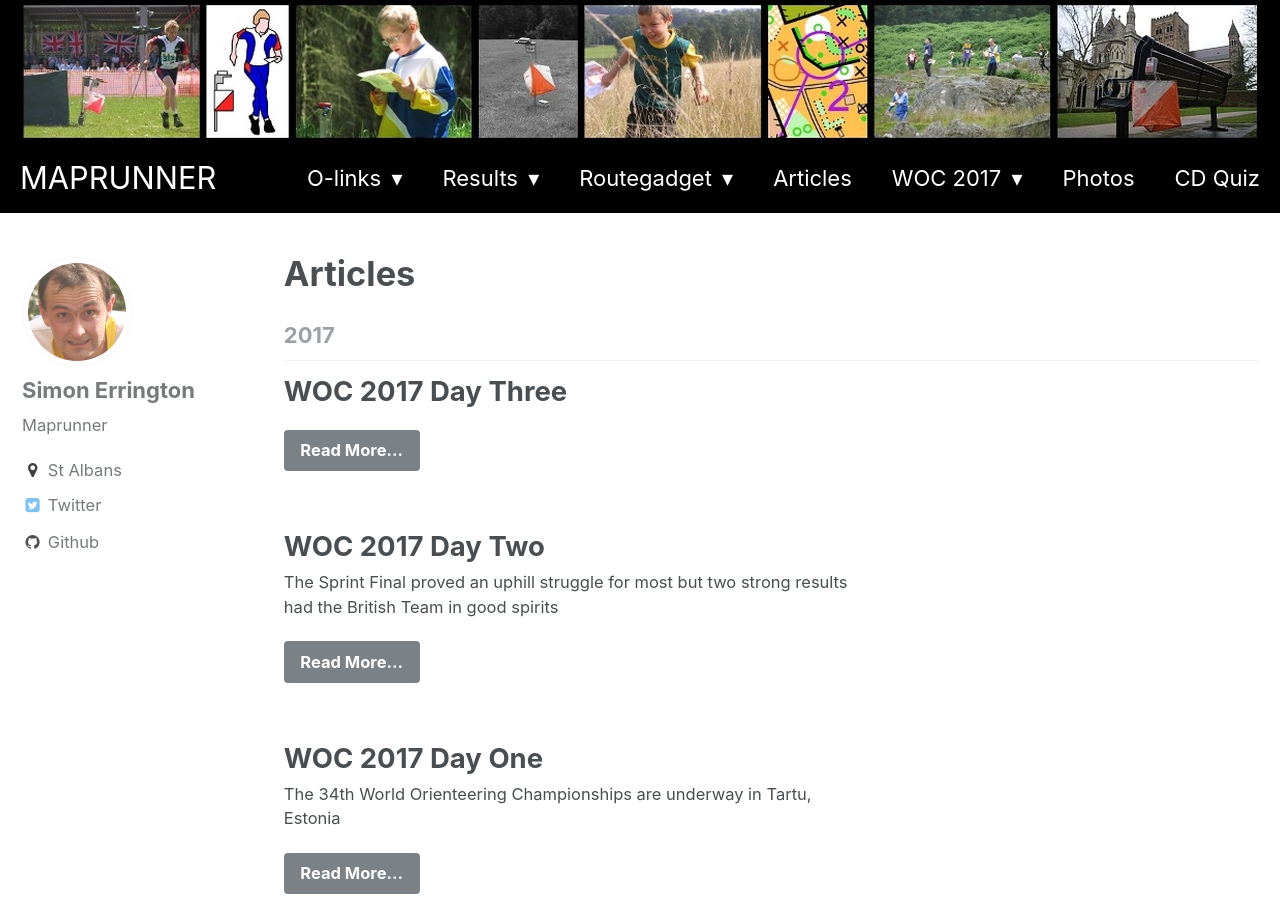
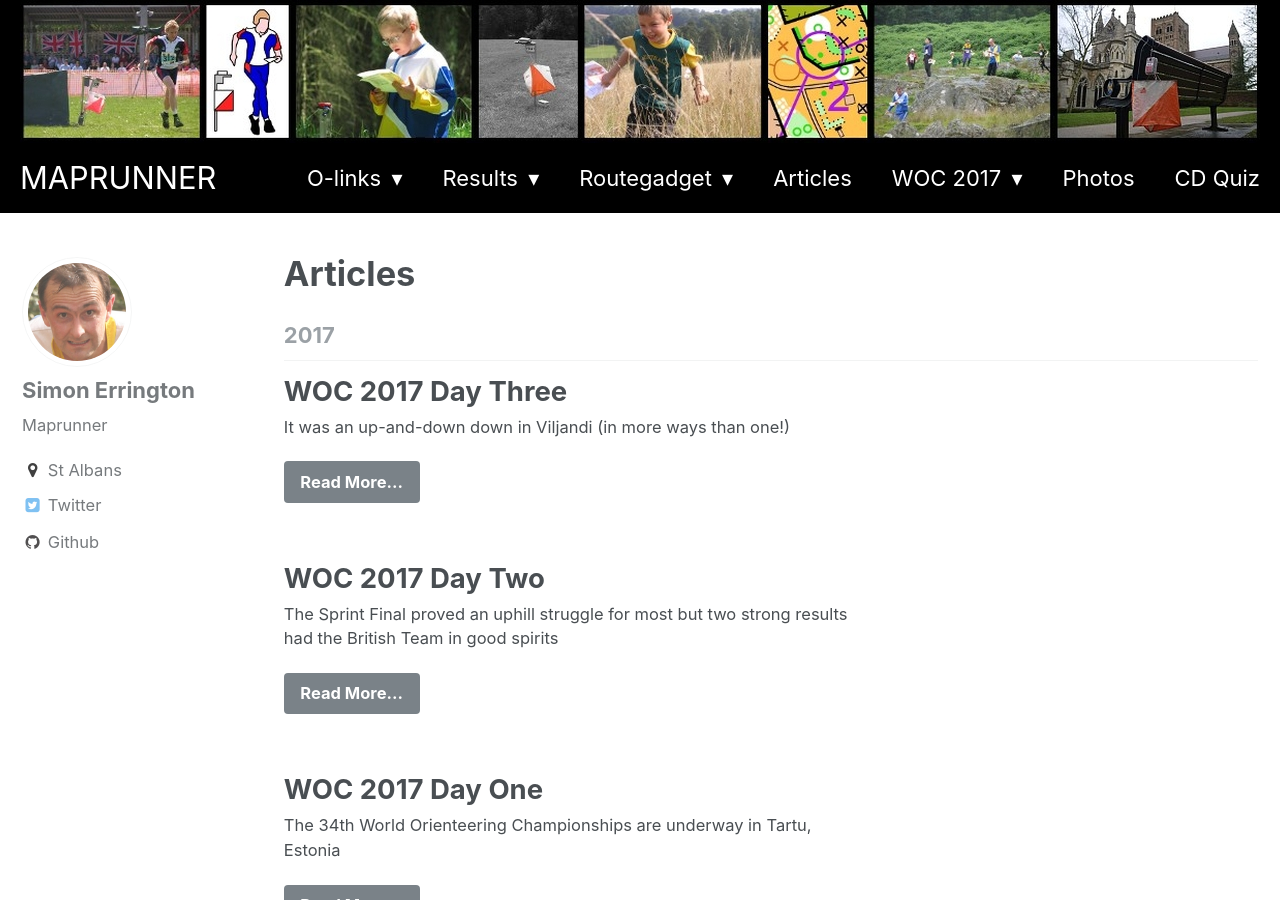
Before and after one commit to Maprunner/maprunner, a Jekyll site: the page built from _pages/articles.md, in a window 1280 px wide and 900 px high. Built offline with Jekyll 4.4.1, drawn with Linux system fonts in a browser that asks for light colours.

Commit message:
add excerpt

```diff
--- a/_posts/2017-07-03-woc-2017-day-three.md
+++ b/_posts/2017-07-03-woc-2017-day-three.md
@@ -3,7 +3,7 @@
 date: 2017-07-03T00:00:00+00:00
 author: james
 permalink: /woc-2017-day-three/
-excerpt: ""
+excerpt: "It was an up-and-down down in Viljandi (in more ways than one!)"
 category:
   - WOC-2017
 gallery:
```
